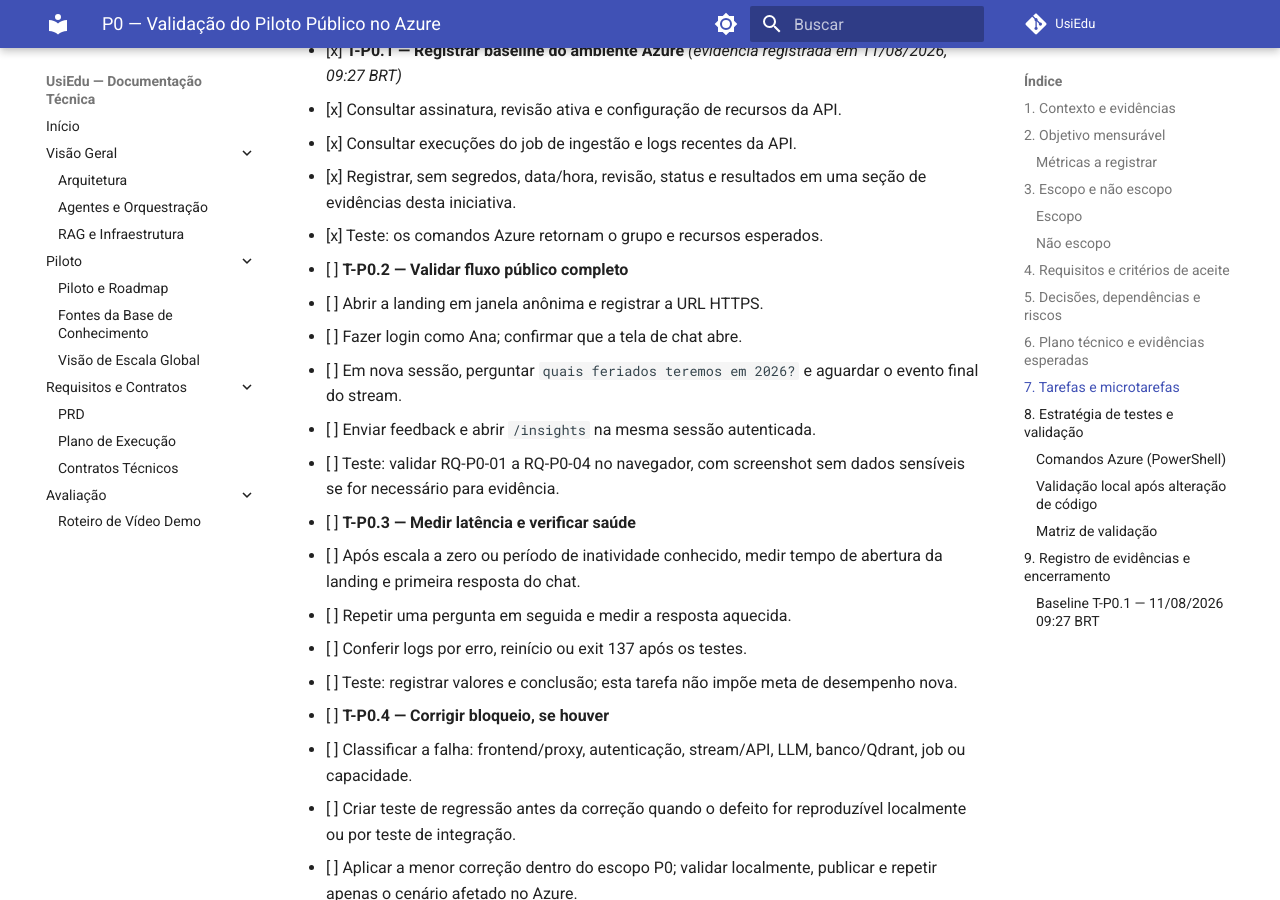
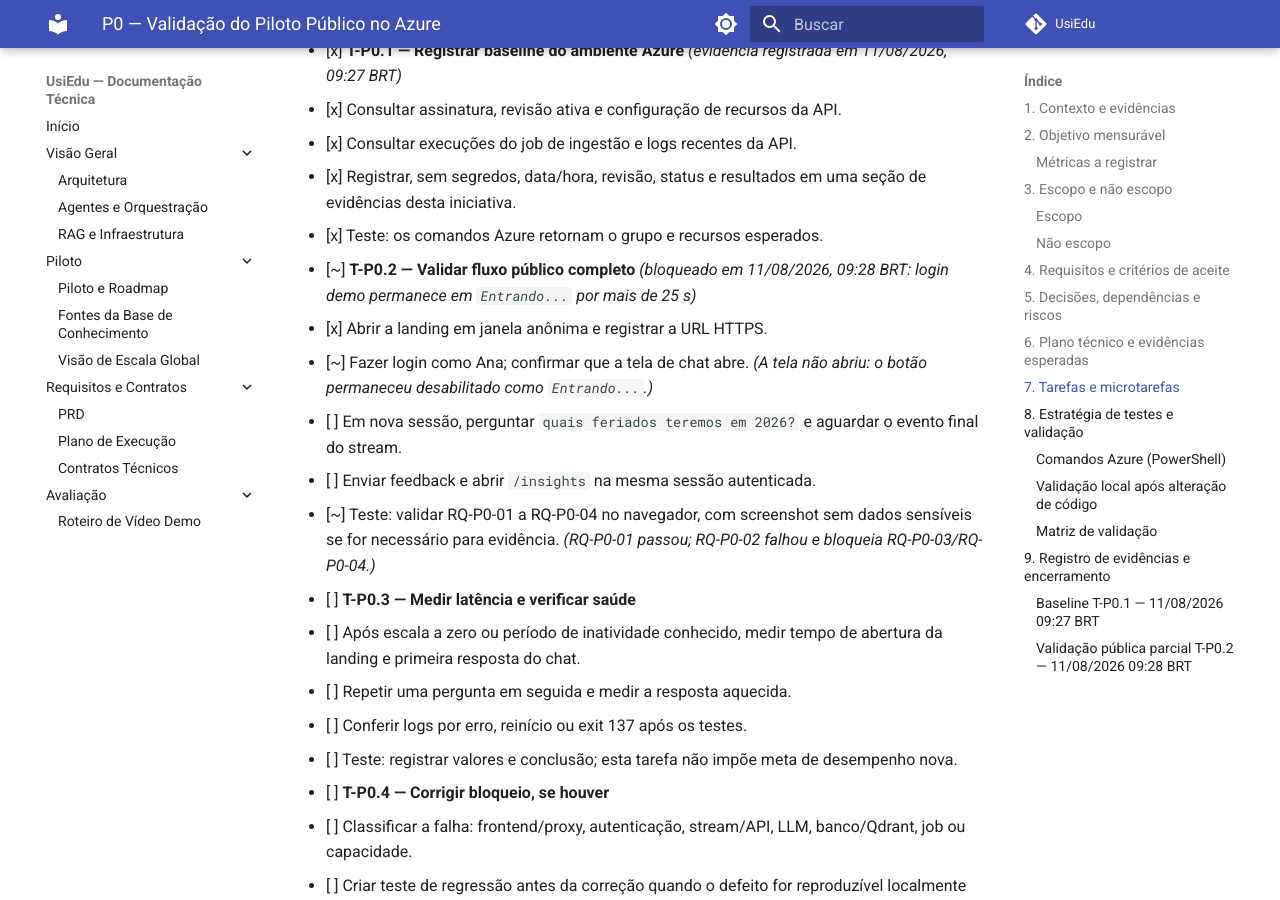
Before and after one commit to henriquebotelhogomes/UsiEdu, an MkDocs documentation site: the page built from docs/profissionalizacao/01-validacao-piloto.md, in a window 1280 px wide and 900 px high, scrolled down 3875 px. Built offline with MkDocs 1.6.1 and Material for MkDocs 9.7.7, drawn with Linux system fonts in a browser that asks for light colours; comment, search, counter and statistics services are not loaded; some of the changed text lies outside the part shown.

Commit message:
docs(p0): registrar bloqueio no login
Co-authored-by: Copilot <223556219+Copilot@users.noreply.github.com>

```diff
--- a/docs/profissionalizacao/01-validacao-piloto.md
+++ b/docs/profissionalizacao/01-validacao-piloto.md
@@ -104,14 +104,14 @@ de qualquer alteração de infraestrutura ou código.
     uma seção de evidências desta iniciativa.
   - [x] Teste: os comandos Azure retornam o grupo e recursos esperados.
 
-- [ ] **T-P0.2 — Validar fluxo público completo**
-  - [ ] Abrir a landing em janela anônima e registrar a URL HTTPS.
-  - [ ] Fazer login como Ana; confirmar que a tela de chat abre.
+- [~] **T-P0.2 — Validar fluxo público completo** *(bloqueado em 11/08/2026, 09:28 BRT: login demo permanece em `Entrando...` por mais de 25 s)*
+  - [x] Abrir a landing em janela anônima e registrar a URL HTTPS.
+  - [~] Fazer login como Ana; confirmar que a tela de chat abre. *(A tela não abriu: o botão permaneceu desabilitado como `Entrando...`.)*
   - [ ] Em nova sessão, perguntar `quais feriados teremos em 2026?` e aguardar
     o evento final do stream.
   - [ ] Enviar feedback e abrir `/insights` na mesma sessão autenticada.
-  - [ ] Teste: validar RQ-P0-01 a RQ-P0-04 no navegador, com screenshot sem
-    dados sensíveis se for necessário para evidência.
+  - [~] Teste: validar RQ-P0-01 a RQ-P0-04 no navegador, com screenshot sem
+    dados sensíveis se for necessário para evidência. *(RQ-P0-01 passou; RQ-P0-02 falhou e bloqueia RQ-P0-03/RQ-P0-04.)*
 
 - [ ] **T-P0.3 — Medir latência e verificar saúde**
   - [ ] Após escala a zero ou período de inatividade conhecido, medir tempo de
@@ -203,7 +203,7 @@ senhas, JWTs, chaves de LLM ou connection strings.
 
 | Data/hora BRT | Revisão API | Job mais recente | Fluxo público | Cold / aquecido | Logs | Responsável |
 |---|---|---|---|---|---|---|
-| 11/08/2026 09:27 | `usiedu-api--0000012`; `Succeeded`; 2 vCPUs / 4 GiB; `minReplicas=0`, `maxReplicas=1` | `usiedu-ingest-n8wsoms`; `Succeeded` em 11/08/2026 00:34 UTC | Ainda não validado (T-P0.2) | Ainda não medido (T-P0.3) | Consulta dos 200 logs mais recentes, filtrada por startup/erro/OOM/exit 137, sem ocorrências correspondentes | Henrique |
+| 11/08/2026 09:27 | `usiedu-api--0000012`; `Succeeded`; 2 vCPUs / 4 GiB; `minReplicas=0`, `maxReplicas=1` | `usiedu-ingest-n8wsoms`; `Succeeded` em 11/08/2026 00:34 UTC | Parcial: landing HTTPS abriu; login demo ficou em `Entrando...` por mais de 25 s e bloqueou chat, feedback e `/insights` | Ainda não medido (T-P0.3) | Consulta dos 200 logs mais recentes, filtrada por startup/erro/OOM/exit 137, sem ocorrências correspondentes | Henrique |
 
 ### Baseline T-P0.1 — 11/08/2026 09:27 BRT
 
@@ -219,6 +219,17 @@ senhas, JWTs, chaves de LLM ou connection strings.
   A ausência de `exit 137` após o fluxo público será verificada novamente em
   T-P0.3.
 
+### Validação pública parcial T-P0.2 — 11/08/2026 09:28 BRT
+
+- Landing HTTPS aberta em sessão anônima:
+  `https://usiedu-frontend.calmtree-d18b7257.brazilsouth.azurecontainerapps.io/`.
+- O formulário de login exibiu a conta demo da Ana e preencheu os campos ao
+  selecioná-la, mas, após submeter, o botão permaneceu em `Entrando...` por mais
+  de 25 segundos; a rota de chat não foi aberta.
+- RQ-P0-01 foi validado. RQ-P0-02 falhou e bloqueia temporariamente
+  RQ-P0-03 e RQ-P0-04. A causa será classificada em T-P0.4 antes de qualquer
+  mudança de código ou infraestrutura.
+
 - [ ] RQ-P0-01 a RQ-P0-06 validados com evidências na tabela.
 - [ ] `README.md`, `PRD.v2.md`, `docs/08-plano-execucao.md`,
   `docs/04-piloto-e-roadmap.md` e `docs/07-prd-requisitos.md` reconciliados.
```
